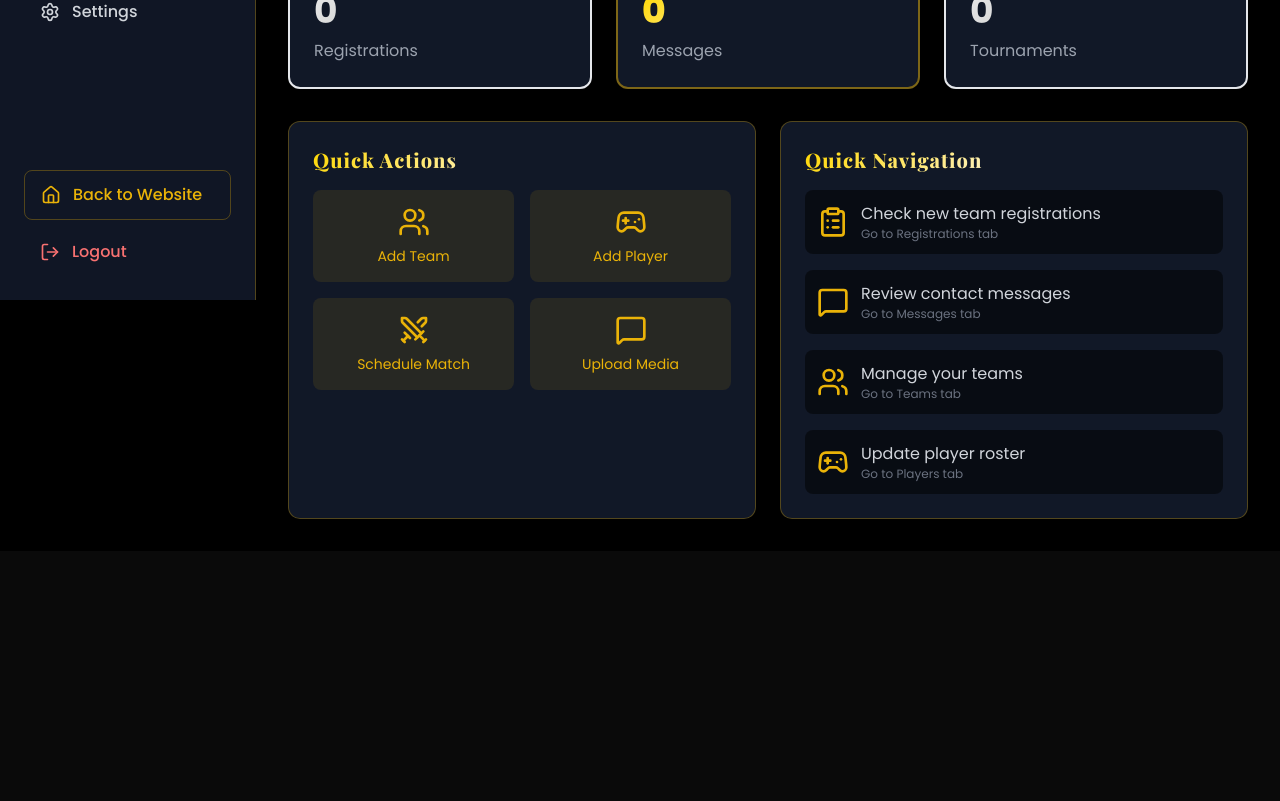
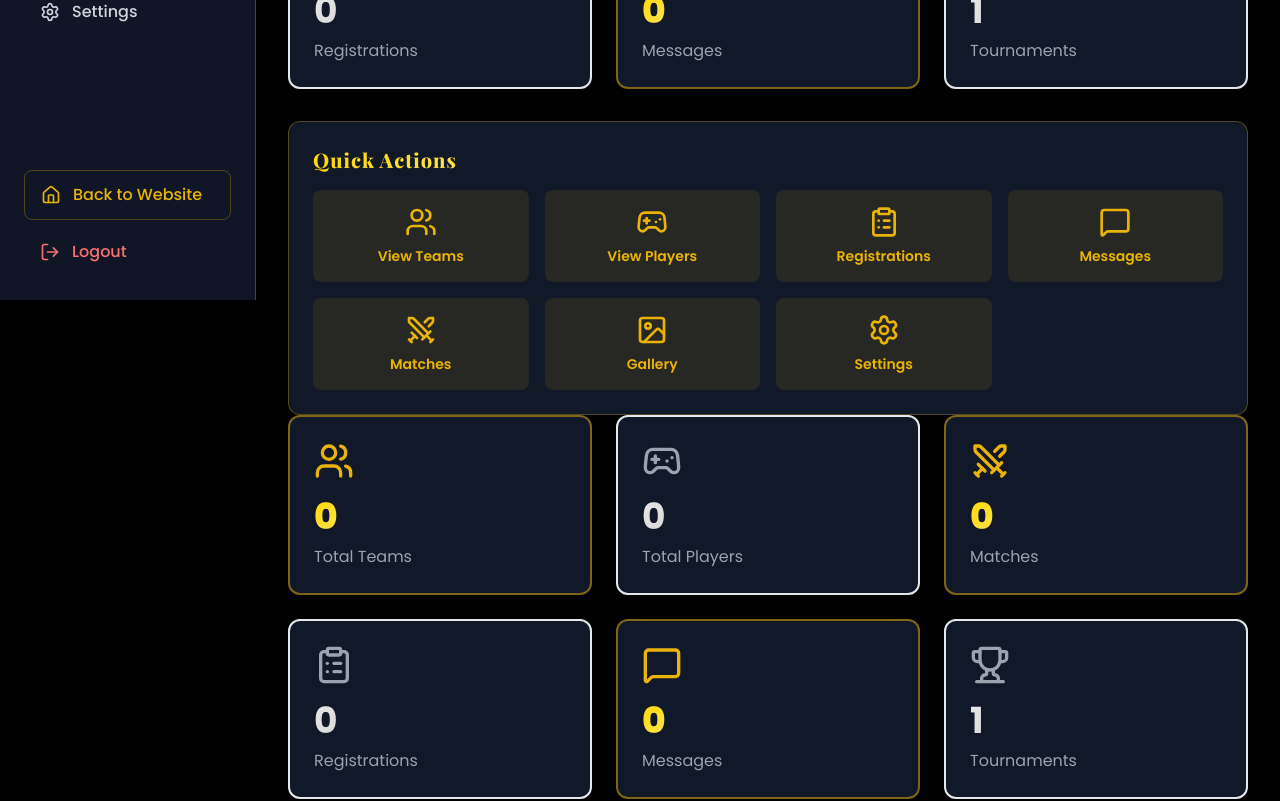
Before and after one commit to Jiwannn/MLBB-Esports-Team, a Next.js app: page /admin/dashboard in a window 1280 px wide. Shown: the part 500-1301 px from the top of the page. Before the commit the page ends 1051 px from the top, so only its background shows below. Built offline with nearby package versions, Linux system fonts and the light colour scheme; no server answers; the database is empty; sample sign-in values are in the browser's storage.

Commit message:
Centered navbar and functional overview buttons

```diff
--- a/components/admin/Overview.jsx
+++ b/components/admin/Overview.jsx
@@ -2,9 +2,9 @@ import { motion } from 'framer-motion';
 import { useState, useEffect } from 'react';
 import { db } from '../../lib/firebase';
 import { collection, getDocs } from 'firebase/firestore';
-import { Users, Gamepad2, Trophy, Swords, MessageSquare, ClipboardList } from 'lucide-react';
+import { Users, Gamepad2, Trophy, Swords, MessageSquare, ClipboardList, Image, Settings } from 'lucide-react';
 
-export default function Overview() {
+export default function Overview({ setActiveTab }) {
   const [stats, setStats] = useState({
     teams: 0,
     players: 0,
@@ -48,14 +48,17 @@ export default function Overview() {
     { label: 'Matches', value: stats.matches, icon: Swords, color: 'yellow' },
     { label: 'Registrations', value: stats.registrations, icon: ClipboardList, color: 'silver' },
     { label: 'Messages', value: stats.contacts, icon: MessageSquare, color: 'yellow' },
-    { label: 'Tournaments', value: stats.teams > 0 ? 1 : 0, icon: Trophy, color: 'silver' },
+    { label: 'Tournaments', value: 1, icon: Trophy, color: 'silver' },
   ];
 
-  const recentActivities = [
-    { action: 'Check new team registrations', time: 'Go to Registrations tab', icon: ClipboardList },
-    { action: 'Review contact messages', time: 'Go to Messages tab', icon: MessageSquare },
-    { action: 'Manage your teams', time: 'Go to Teams tab', icon: Users },
-    { action: 'Update player roster', time: 'Go to Players tab', icon: Gamepad2 },
+  const quickActions = [
+    { label: 'View Teams', icon: Users, tab: 'teams' },
+    { label: 'View Players', icon: Gamepad2, tab: 'players' },
+    { label: 'Registrations', icon: ClipboardList, tab: 'registrations' },
+    { label: 'Messages', icon: MessageSquare, tab: 'contacts' },
+    { label: 'Matches', icon: Swords, tab: 'matches' },
+    { label: 'Gallery', icon: Image, tab: 'gallery' },
+    { label: 'Settings', icon: Settings, tab: 'settings' },
   ];
 
   return (
@@ -91,50 +94,25 @@ export default function Overview() {
         })}
       </div>
 
-      {/* Quick Actions */}
-      <div className="grid grid-cols-1 md:grid-cols-2 gap-6">
+      {/* Quick Actions - WORKING BUTTONS */}
       <div className="bg-gray-900 p-6 rounded-xl border border-yellow-500/30">
         <h3 className="text-xl font-bold gold-text mb-4">Quick Actions</h3>
-          <div className="grid grid-cols-2 gap-4">
-            {[
-              { label: 'Add Team', icon: Users },
-              { label: 'Add Player', icon: Gamepad2 },
-              { label: 'Schedule Match', icon: Swords },
-              { label: 'Upload Media', icon: MessageSquare },
-            ].map((action) => {
+        <div className="grid grid-cols-2 md:grid-cols-3 lg:grid-cols-4 gap-4">
+          {quickActions.map((action) => {
             const Icon = action.icon;
             return (
               <button
-                  key={action.label}
-                  className="p-4 bg-yellow-500/10 rounded-lg hover:bg-yellow-500/20 transition-all flex flex-col items-center space-y-2"
+                key={action.tab}
+                onClick={() => setActiveTab(action.tab)}
+                className="p-4 bg-yellow-500/10 rounded-lg hover:bg-yellow-500/20 transition-all flex flex-col items-center space-y-2 cursor-pointer"
               >
                 <Icon className="w-8 h-8 text-yellow-500" />
-                  <span className="text-yellow-500 text-sm">{action.label}</span>
+                <span className="text-yellow-500 text-sm font-semibold">{action.label}</span>
               </button>
             );
           })}
         </div>
       </div>
-
-        {/* Recent Activity */}
-        <div className="bg-gray-900 p-6 rounded-xl border border-yellow-500/30">
-          <h3 className="text-xl font-bold gold-text mb-4">Quick Navigation</h3>
-          <div className="space-y-4">
-            {recentActivities.map((activity, index) => {
-              const Icon = activity.icon;
-              return (
-                <div key={index} className="flex items-center space-x-3 p-3 bg-black/50 rounded-lg">
-                  <Icon className="w-8 h-8 text-yellow-500" />
-                  <div>
-                    <p className="text-gray-300">{activity.action}</p>
-                    <p className="text-xs text-gray-500">{activity.time}</p>
-                  </div>
-                </div>
-              );
-            })}
-          </div>
-        </div>
-      </div>
     </div>
   );
 }
--- a/components/ui/Navbar.jsx
+++ b/components/ui/Navbar.jsx
@@ -56,7 +56,7 @@ export default function Navbar() {
       <div className="max-w-7xl mx-auto px-4 sm:px-6 lg:px-8">
         <div className="flex justify-between items-center h-16 md:h-20">
           {/* Logo - Left */}
-          <Link href="/" className="flex items-center space-x-2 flex-shrink-0">
+          <Link href="/" className="flex items-center space-x-2 flex-shrink-0 w-20">
             <img
               src="/images/RVCLOGO.jpg"
               alt="RVC"
@@ -67,8 +67,8 @@ export default function Navbar() {
             />
           </Link>
 
-          {/* Centered Nav Items */}
-          <div className="hidden lg:flex items-center space-x-6 flex-1 justify-center">
+          {/* Centered Nav Items - EXACTLY CENTERED */}
+          <div className="hidden lg:flex items-center space-x-6 flex-1 justify-center px-4">
             {navItems.map((item) => {
               const Icon = item.icon;
               return (
@@ -77,7 +77,7 @@ export default function Navbar() {
                   href={item.href}
                   className="relative group"
                 >
-                  <span className={`flex items-center space-x-1 text-sm transition-colors ${
+                  <span className={`flex items-center space-x-1 text-sm whitespace-nowrap transition-colors ${
                     router.pathname === item.href
                       ? 'text-yellow-500 font-semibold'
                       : 'text-gray-300 hover:text-yellow-500'
@@ -92,25 +92,24 @@ export default function Navbar() {
           </div>
 
           {/* Admin Buttons - Right */}
-          <div className="hidden lg:flex items-center space-x-3 flex-shrink-0">
+          <div className="hidden lg:flex items-center space-x-3 flex-shrink-0 w-20 justify-end">
             {isLoggedIn ? (
               <>
                 <Link href="/admin/dashboard">
                   <motion.button
                     whileHover={{ scale: 1.05 }}
-                    className="flex items-center space-x-2 px-4 py-2 bg-gradient-to-r from-yellow-500 to-yellow-300 text-black font-semibold rounded-lg text-sm"
+                    className="flex items-center space-x-2 px-3 py-2 bg-gradient-to-r from-yellow-500 to-yellow-300 text-black font-semibold rounded-lg text-sm"
                   >
                     <LayoutDashboard className="w-4 h-4" />
-                    <span>Dashboard</span>
+                    <span className="hidden xl:block">Dashboard</span>
                   </motion.button>
                 </Link>
                 <motion.button
                   whileHover={{ scale: 1.05 }}
                   onClick={handleLogout}
-                  className="flex items-center space-x-2 px-4 py-2 bg-red-500/20 text-red-400 font-semibold rounded-lg text-sm"
+                  className="flex items-center space-x-2 px-3 py-2 bg-red-500/20 text-red-400 font-semibold rounded-lg text-sm"
                 >
                   <LogOut className="w-4 h-4" />
-                  <span>Logout</span>
                 </motion.button>
               </>
             ) : (
--- a/pages/admin/dashboard.jsx
+++ b/pages/admin/dashboard.jsx
@@ -73,6 +73,7 @@ export default function AdminDashboard() {
           {activeTab === 'matches' && <MatchManager />}
           {activeTab === 'gallery' && <GalleryManager />}
           {activeTab === 'settings' && <SettingsManager />}
+          {activeTab === 'overview' && <Overview setActiveTab={setActiveTab} />}
         </div>
       </div>
     </div>
```
Lines whose indentation alone changed are shown as unchanged.
